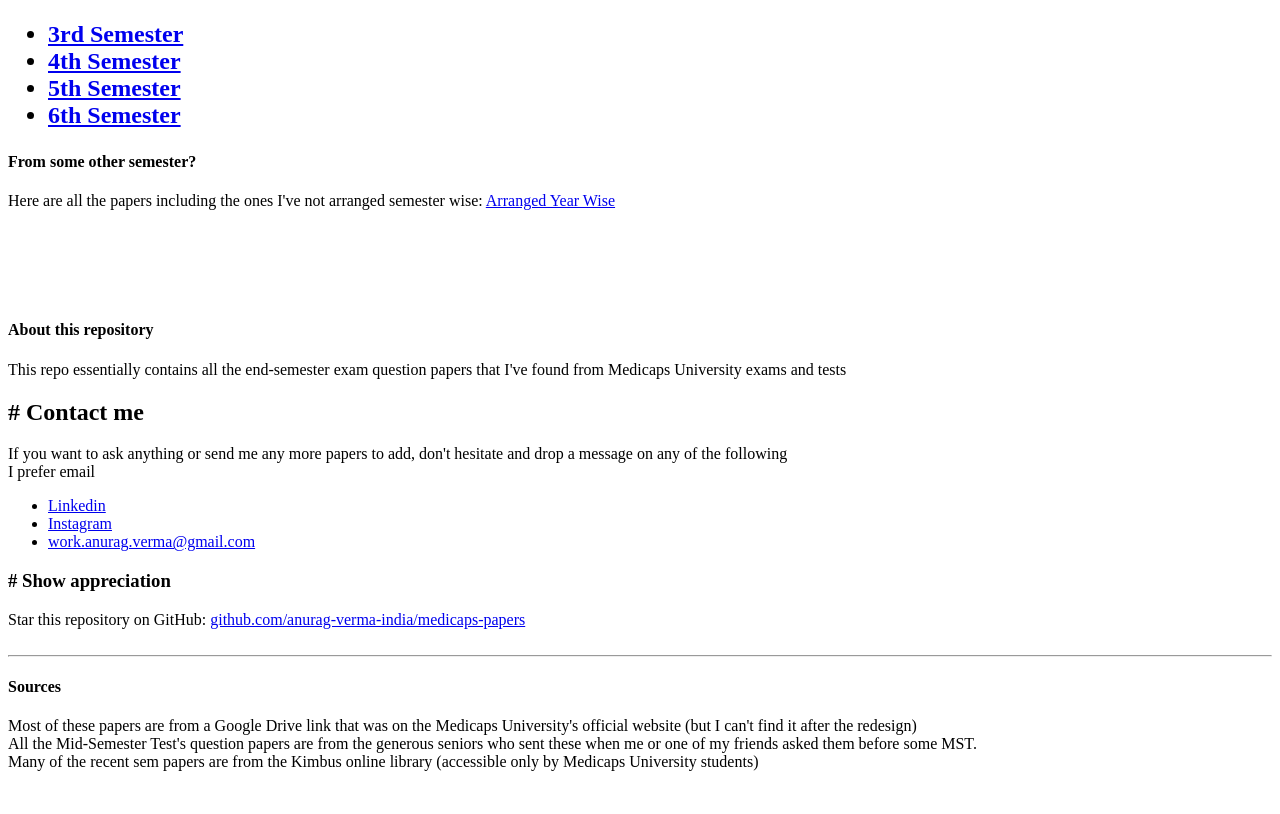
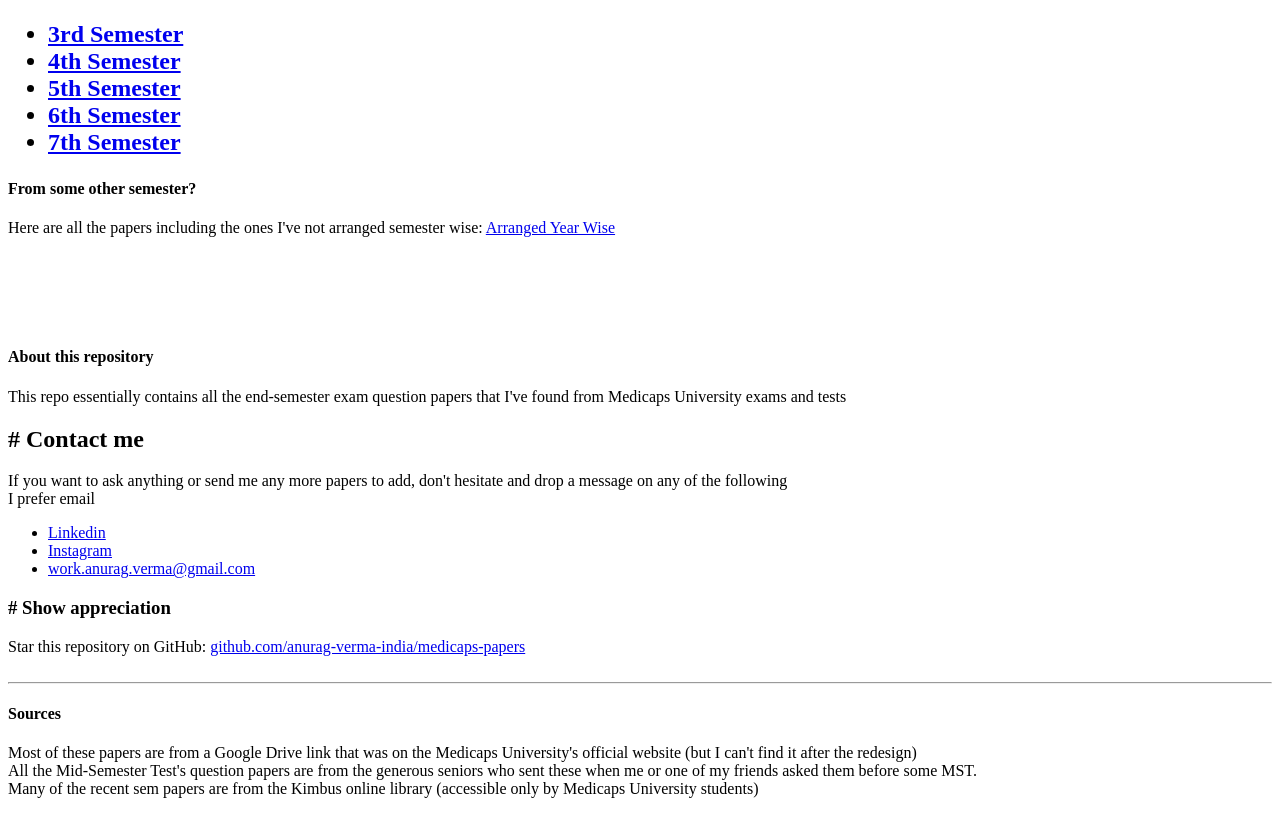
Before and after one commit to anurag-verma-india/medicaps-papers, a plain HTML site: page index.html in a window 1280 px wide. Shown: the part 110-924 px from the top of the page. Before the commit the page ends 897 px from the top, so only its background shows below. Drawn offline with Linux system fonts and the light colour scheme; no server answers.

Commit message:
Made directories for some 7th sem subjects

```diff
--- a/index.html
+++ b/index.html
@@ -44,6 +44,12 @@
                     <a
                         href="https://github.com/anurag-verma-india/medicaps-papers/tree/main/z6th%20sem"
                         >6th Semester</a
+                    >
+                </li>
+                <li>
+                    <a
+                        href="https://github.com/anurag-verma-india/medicaps-papers/tree/main/7th%20sem"
+                        >7th Semester</a
                     >
                 </li>
             </ul>
```
Also changed, not shown: 8 other files.
